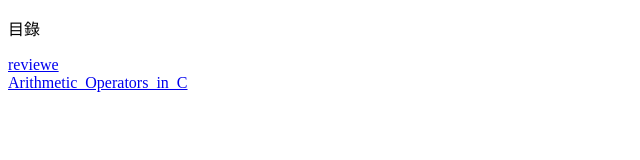
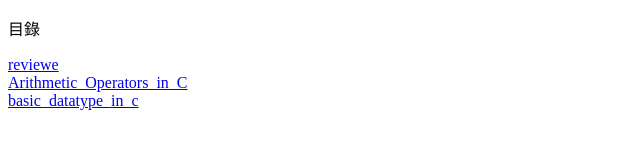
Before and after one commit to handeome/fenofista.github.io, a plain HTML site: page language_c.html in a window 1280 px wide. Shown: the whole page, without its empty margins (0-640 px from the left). Drawn offline with Linux system fonts and the light colour scheme.

Commit message:
Add files via upload

```diff
--- a/language_c.html
+++ b/language_c.html
@@ -18,6 +18,8 @@
         <a href="https://fenofista.github.io/reviewe">reviewe</a>
         <br>
         <a href="https://fenofista.github.io/Arithmetic_Operators_in_C">Arithmetic_Operators_in_C</a>
+        <br>
+        <a href="https://fenofista.github.io/basic_datatype_in_c">basic_datatype_in_c</a>
 
     </body>
 
```
